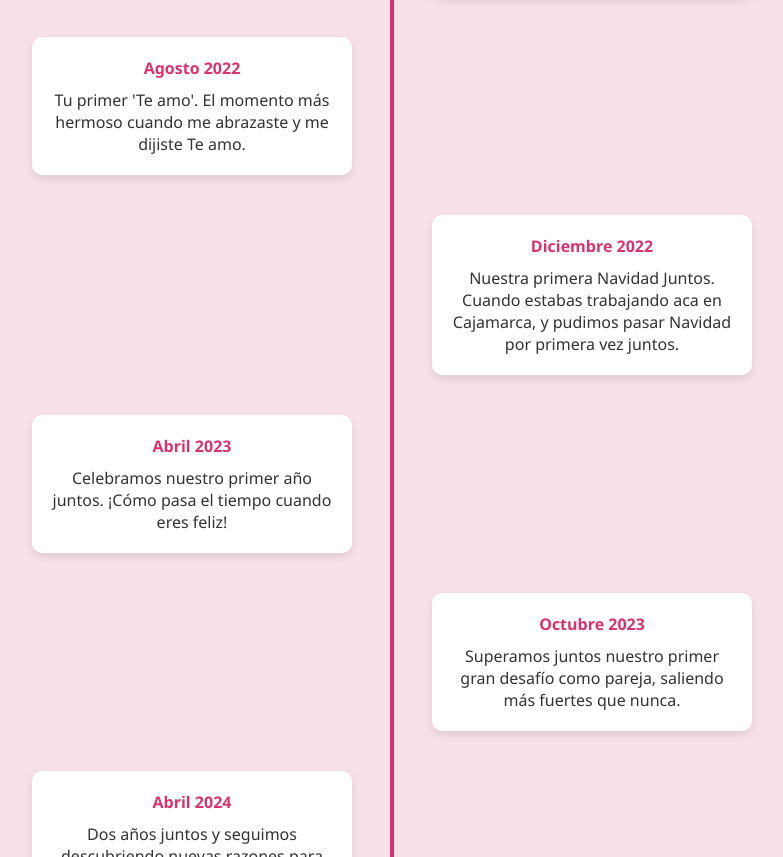
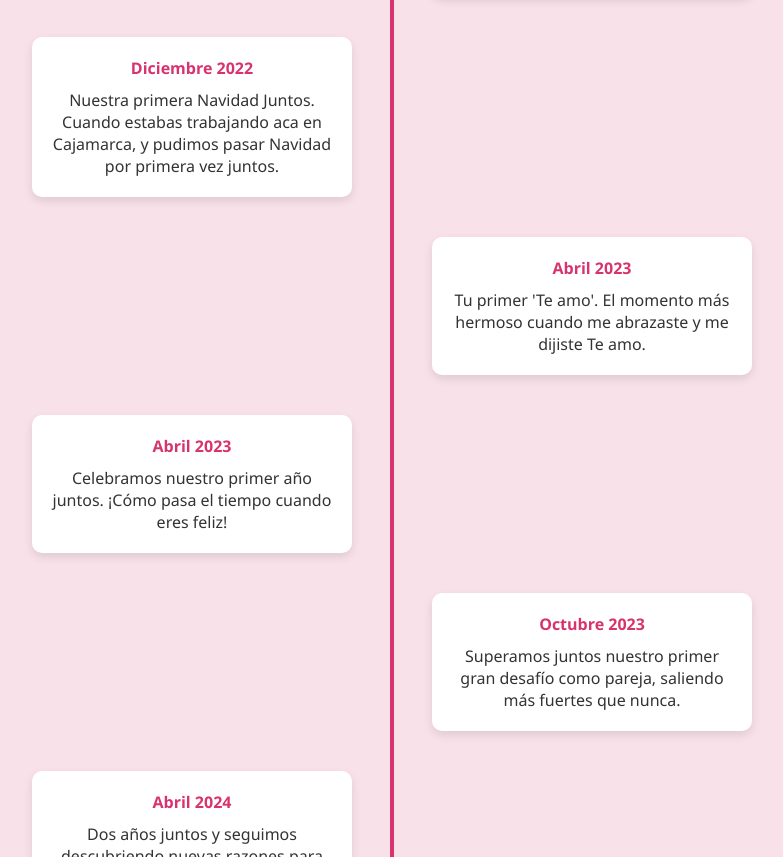
Before and after one commit to Nilbersin/mianiversario.github.io, a plain HTML site: page index.html in a window 1280 px wide. Shown: the part 2554-3411 px from the top of the page, without its empty margins (248-1031 px from the left). Drawn offline with Linux system fonts and the light colour scheme.

Commit message:
Update index.html

```diff
--- a/index.html
+++ b/index.html
@@ -546,8 +546,8 @@
         const timelineEvents = [
             { date: "24 de Marzo 2022", content: "Nuestro primer encuentro. Nunca olvidaré cómo conocí a mi Yey y sentí esa conexión especial desde el primer momento." },
             { date: "10 de Abril 2022", content: "Cuando viaje a Bambamarca. Estaba tan nervioso, pero todo salió perfecto 🥰🥰🥰 me dijiste que SI" },
-            { date: "Agosto 2022", content: "Tu primer 'Te amo'. El momento más hermoso cuando me abrazaste y me dijiste Te amo." },
-            { date: "Diciembre 2022", content: "Nuestra primera Navidad Juntos. Cuando estabas trabajando aca en Cajamarca, y pudimos pasar Navidad por primera vez juntos." },
+            { date: "Diciembre 2022", content:  "Nuestra primera Navidad Juntos. Cuando estabas trabajando aca en Cajamarca, y pudimos pasar Navidad por primera vez juntos." },
+            { date: "Abril 2023", content: "Tu primer 'Te amo'. El momento más hermoso cuando me abrazaste y me dijiste Te amo." },
             { date: "Abril 2023", content: "Celebramos nuestro primer año juntos. ¡Cómo pasa el tiempo cuando eres feliz!" },
             { date: "Octubre 2023", content: "Superamos juntos nuestro primer gran desafío como pareja, saliendo más fuertes que nunca." },
             { date: "Abril 2024", content: "Dos años juntos y seguimos descubriendo nuevas razones para amarnos cada día." },
```
